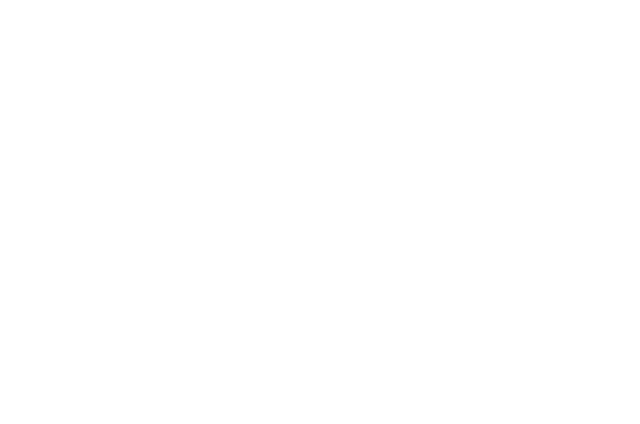
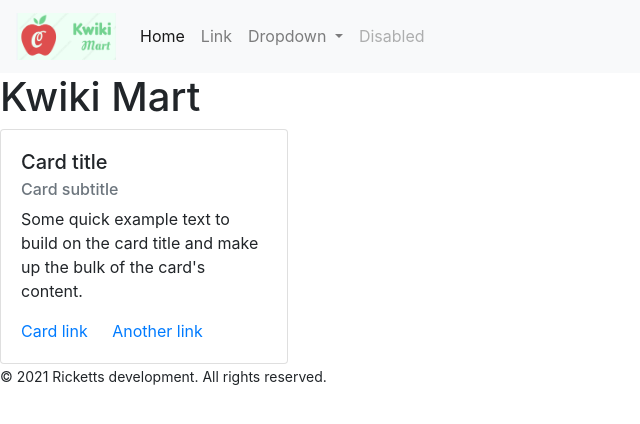
Before and after one commit to david-ricketts/NC_Bootstrap_Project, a website: page contactus.html in a window 1280 px wide. Shown: the whole page, without its empty margins (0-640 px from the left). Drawn offline with nearby package versions, Linux system fonts and the light colour scheme.

Commit message:
Navbar on Index

```diff
--- a/contactus.html
+++ b/contactus.html
@@ -0,0 +1,65 @@
+<!DOCTYPE html>
+<html lang="en">
+<head>
+    <meta charset="UTF-8">
+    <meta http-equiv="X-UA-Compatible" content="IE=edge">
+    <meta name="viewport" content="width=device-width, initial-scale=1.0">
+    <link rel="stylesheet" href="node_modules/bootstrap/dist/css/bootstrap.min.css" />
+    <script src="https://code.jquery.com/jquery-3.3.1.slim.min.js" integrity="sha384-q8i/X+965DzO0rT7abK41JStQIAqVgRVzpbzo5smXKp4YfRvH+8abtTE1Pi6jizo" crossorigin="anonymous"></script>
+    <script src="https://cdn.jsdelivr.net/npm/popper.js@1.14.7/dist/umd/popper.min.js" integrity="sha384-UO2eT0CpHqdSJQ6hJty5KVphtPhzWj9WO1clHTMGa3JDZwrnQq4sF86dIHNDz0W1" crossorigin="anonymous"></script>
+    <script src="https://cdn.jsdelivr.net/npm/bootstrap@4.3.1/dist/js/bootstrap.min.js" integrity="sha384-JjSmVgyd0p3pXB1rRibZUAYoIIy6OrQ6VrjIEaFf/nJGzIxFDsf4x0xIM+B07jRM" crossorigin="anonymous"></script>
+    <title>Kwiki Mart</title>
+</head>
+<body>
+    <nav class="navbar navbar-expand-md navbar-light bg-light">
+        <a class="navbar-brand" href="#">
+            <img src="./images/Screen Shot 2022-06-26 at 8.51.36 PM.png" width="100px"alt="">
+        </a>
+        <button class="navbar-toggler" type="button" data-toggle="collapse" data-target="#navbarSupportedContent" aria-controls="navbarSupportedContent" aria-expanded="false" aria-label="Toggle navigation">
+          <span class="navbar-toggler-icon"></span>
+        </button>
+
+        <div class="collapse navbar-collapse" id="navbarSupportedContent">
+          <ul class="navbar-nav mr-auto">
+            <li class="nav-item active">
+              <a class="nav-link" href="#">Home <span class="sr-only">(current)</span></a>
+            </li>
+            <li class="nav-item">
+              <a class="nav-link" href="#">Link</a>
+            </li>
+            <li class="nav-item dropdown">
+              <a class="nav-link dropdown-toggle" href="#" id="navbarDropdown" role="button" data-toggle="dropdown" aria-haspopup="true" aria-expanded="false">
+                Dropdown
+              </a>
+              <div class="dropdown-menu" aria-labelledby="navbarDropdown">
+                <a class="dropdown-item" href="#">Action</a>
+                <a class="dropdown-item" href="#">Another action</a>
+                <div class="dropdown-divider"></div>
+                <a class="dropdown-item" href="#">Something else here</a>
+              </div>
+            </li>
+            <li class="nav-item">
+              <a class="nav-link disabled" href="#">Disabled</a>
+            </li>
+          </ul>
+        </div>
+      </nav>
+    <h1>Kwiki Mart</h1>
+
+<div class="card" style="width: 18rem;">
+    <div class="card-body">
+      <h5 class="card-title">Card title</h5>
+      <h6 class="card-subtitle mb-2 text-muted">Card subtitle</h6>
+      <p class="card-text">Some quick example text to build on the card title and make up the bulk of the card's content.</p>
+      <a href="#" class="card-link">Card link</a>
+      <a href="#" class="card-link">Another link</a>
+    </div>
+</div>
+<footer>
+    <small>© 2021 Ricketts development. All rights reserved.</small>
+</footer>
+<script src="node_modules/jquery/dist/jquery.slim.min.js"></script>
+<script src="node_modules/popper.js/dist/umd/popper.min.js"></script>
+<script src="node_modules/bootstrap/dist/js/bootstrap.min.js"></script>
+</body>
+</html>
--- a/package.json
+++ b/package.json
@@ -15,7 +15,8 @@
     "lite-server": "^2.6.1"
   },
   "dependencies": {
-    "bootstrap": "^4.5.2",
+    "bootstrap": "^4.6.1",
+    "font-awesome": "^4.7.0",
     "jquery": "^3.5.1",
     "popper.js": "^1.16.1"
   }
```
Also changed, not shown: index.html (+43 -0 lines), 1 other file.
